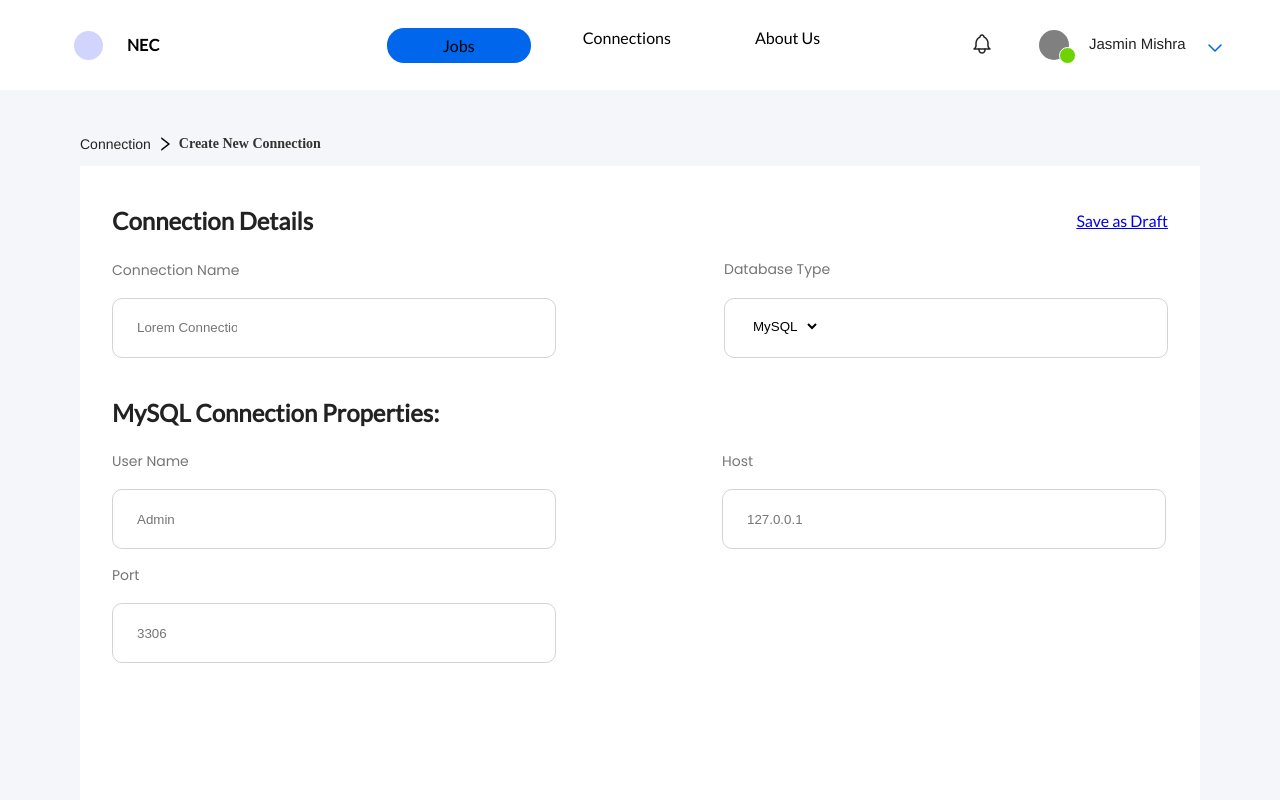
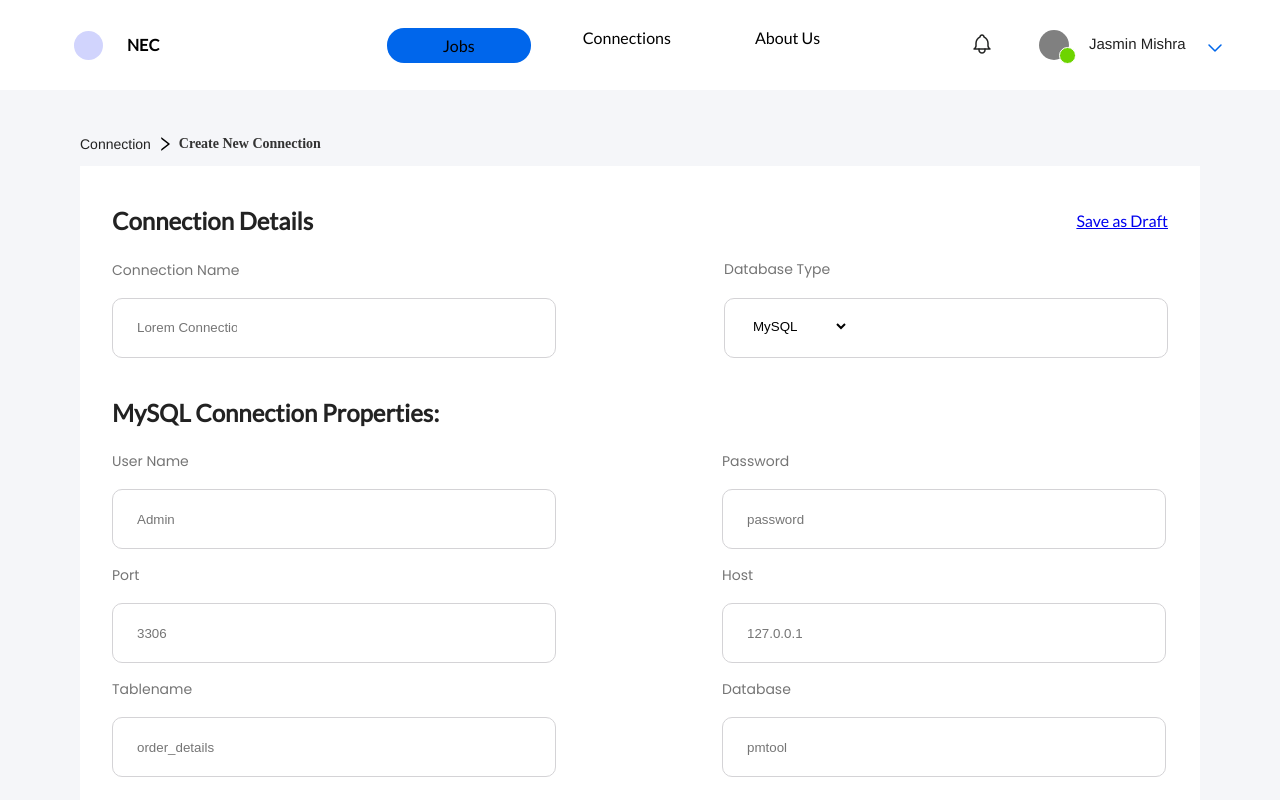
Before and after one commit to Prasanth2706/NEC_Project, a React (Create React App) app: page /connectiondetail in a window 1280 px wide. Shown: the top 800 px of the page. Built offline with nearby package versions, Linux system fonts and the light colour scheme.

Commit message:
text area added in connection detail

```diff
--- a/src/App.js
+++ b/src/App.js
@@ -41,7 +41,7 @@ function App() {
         ></Route>
         <Route
           path='/migration'
-          element={<MigrationInitiated/>}
+          element={<MigrationFailed/>}
         ></Route>
         <Route
           path='/connectionsuccess'
--- a/src/components/dropdown/index.jsx
+++ b/src/components/dropdown/index.jsx
@@ -1,21 +1,23 @@
 import React, { useState } from 'react';
 import './dropdown.css'
 
-const Dropdown = () => {
+const Dropdown = (props) => {
   const [selectedOption, setSelectedOption] = useState('');
 
   const handleSelectChange = (e) => {
     setSelectedOption(e.target.value);
+    props.handleTypeChange(e.target.value)
+    // props.hadleConnection()
   };
 
   return (
     <div>
         <div className='drop'>
         <select  className='dropselect' id="dropdown" value={selectedOption} onChange={handleSelectChange}>
-        <option value="sabavsf">MySQL</option>
-        <option value="option1">Option 1</option>
-        <option value="option2">Option 2</option>
-        <option value="option3">Option 3</option>
+        <option value="MySQL">MySQL</option>
+        <option value="PostgresSQL">PostgresSQL</option>
+        <option value="NoSql">NoSql</option>
+        <option value="Mongodb">Mongodb </option>
       </select>
         </div>
 
--- a/src/pages/connectionDetail/connectionDetail.css
+++ b/src/pages/connectionDetail/connectionDetail.css
@@ -45,13 +45,18 @@
 .connection_bottom_part {
     display: flex;
     justify-content: space-between;
-    margin-top: 14rem;
+    margin-top: 6rem;
 }
 
 .connection_bottom_button {
     display: flex;
     flex-direction: row;
     align-items: center;
+}
+.user
+{
+    display: flex;
+    justify-content: space-between;
 }
 
 
@@ -112,3 +117,7 @@
     /* font-stretch: normal; */
     color: #000;
 }
+.port{
+    display: flex;
+    justify-content: space-between;
+}
--- a/src/pages/connectionDetail/index.jsx
+++ b/src/pages/connectionDetail/index.jsx
@@ -1,49 +1,59 @@
-import { RightOutlined } from '@ant-design/icons'
-import React, { useState ,useEffect} from 'react'
-import TableHeading from '../../components/tableHeading'
-import Textarea from '../../components/textbox'
-import Dropdown from '../../components/dropdown'
-import BottomButton from '../../components/bottomButtons'
-import Navbar from '../../components/navbar/Navbar'
-import './connectionDetail.css'
+import { RightOutlined } from "@ant-design/icons";
+import React, { useState, useEffect } from "react";
+import TableHeading from "../../components/tableHeading";
+import Textarea from "../../components/textbox";
+import Dropdown from "../../components/dropdown";
+import BottomButton from "../../components/bottomButtons";
+import Navbar from "../../components/navbar/Navbar";
+import "./connectionDetail.css";
 // import PopupCard from '../../components/popup/popupcard'
-import { ConnectionSuccess, ConnectionFailed } from '../../components/popup/popup';
-import PopupCard from '../../components/popup/popupcard'
-import successAnimation from '../../Assets/Animation - 1701147458535.gif'
-import successImage from "../../Assets/done-rafiki-2.png"
-import correctIcon from '../../Assets/correct.svg';
-import axios from 'axios';
-
-
+import {
+  ConnectionSuccess,
+  ConnectionFailed,
+} from "../../components/popup/popup";
+import PopupCard from "../../components/popup/popupcard";
+import successAnimation from "../../Assets/Animation - 1701147458535.gif";
+import successImage from "../../Assets/done-rafiki-2.png";
+import correctIcon from "../../Assets/correct.svg";
+import axios from "axios";
 
 const ConnectionDetail = () => {
-
   const [isPopupVisible, setPopupVisible] = useState(false);
-    const [data,setData] = useState(false);
+  const [data, setData] = useState(false);
 
   const [name, setName] = useState("");
   const [type, setType] = useState("");
+  console.log(type, "sucess");
+  const [port, setPort] = useState("");
   const [host, setHost] = useState("");
   const [userName, setUserName] = useState("");
   const [password, setPassword] = useState("");
   const [database, setDatabase] = useState("");
   const [tableName, setTableName] = useState("");
 
-
-
   const handleConnection = () => {
-
+    const accessToken = localStorage.getItem("access-token");
+    console.log(accessToken, "accessToken");
     axios
-        .post("http://localhost:5000/testconnection?dhjasjasdj&", {
+      .post(
+        "http://localhost:5000/testconnection?dhjasjasdj&",
+        {
           name: name,
           type: type,
+          port: port,
           host: host,
           username: userName,
           password: password,
           database: database,
-          tableName:tableName,
-
-        })
+          tableName: tableName,
+        },
+        {
+          headers: {
+            "Content-Type": "application/json",
+            "x-auth-token": accessToken,
+          },
+        }
+      )
       .then(
         (response) => {
           // localStorage.setItem(
@@ -60,14 +70,13 @@ const ConnectionDetail = () => {
           console.log(error);
         }
       );
-
-    }
+  };
 
   const handleNameChange = (e) => {
     setName(e.target.value);
   };
-    const handleTypeChange = (e) => {
-        setType(e.target.value);
+  const handleTypeChange = (value) => {
+    setType(value);
   };
   const handleHostChange = (e) => {
     setHost(e.target.value);
@@ -75,85 +84,144 @@ const ConnectionDetail = () => {
   const handleUserNameChange = (e) => {
     setUserName(e.target.value);
   };
+  const handlePortChange = (e) => {
+    setPort(e.target.value);
+  };
   const handlePassChange = (e) => {
     setPassword(e.target.value);
   };
   const handleDatabaseChange = (e) => {
     setDatabase(e.target.value);
   };
-    const handleTableNameChange =(e) => {
+  const handleTableNameChange = (e) => {
     setTableName(e.target.value);
-    }
-
+  };
 
   const handleButtonClick = () => {
     setPopupVisible(true);
   };
-  const connectiondata = {title:"Connection test successful.", icon:correctIcon,
-  image:successImage,
-  paragraph:"Thanks for being patient, connection test is successfully completed"
-}
+  const connectiondata = {
+    title: "Connection test successful.",
+    icon: correctIcon,
+    image: successImage,
+    paragraph:
+      "Thanks for being patient, connection test is successfully completed",
+  };
 
   const handlePopupClose = () => {
     setPopupVisible(false);
   };
+
+  const getType=(value)=>{
+
+  }
 
   const clickData = () => {
     setData(true);
     console.log("Data ==> ", data);
   };
 
-
   return (
     <>
       <Navbar />
-            <div className='outer_wrap'>
-                <div className='connection_section'>
-                    <p className='main_connection_heading'>Connection</p>
-                    <RightOutlined className='rightarrow' />
-                    <p className='new_connection'> Create New Connection</p>
+      <div className="outer_wrap">
+        <div className="connection_section">
+          <p className="main_connection_heading">Connection</p>
+          <RightOutlined className="rightarrow" />
+          <p className="new_connection"> Create New Connection</p>
         </div>
-                <div className='connection_detail'>
-                    <div className='main_connection_detail'>
+        <div className="connection_detail">
+          <div className="main_connection_detail">
             <TableHeading title={"Connection Details"} />
             <a href="sd">Save as Draft</a>
           </div>
-                    <div className='connection_input'>
-                        <Textarea label={"Connection Name"} placeholder={"Lorem Connection"} className={"connection"} />
-                        <div className='dropdown'>
-                            <span className='drop_title'>
-                                Database Type
-                            </span>
-                            <Dropdown />
+          <div className="connection_input">
+            <Textarea
+              label={"Connection Name"}
+              placeholder={"Lorem Connection"}
+              className={"connection"}
+              value={name}
+              onChange={handleNameChange}
+            />
+            <div className="dropdown">
+              <span className="drop_title">Database Type</span>
+              <Dropdown value={type} handleTypeChange={handleTypeChange} handleConnection = {handleConnection}/>
             </div>
           </div>
 
-
-                    <div className='sub_connection_detail'>
+          <div className="sub_connection_detail">
             <TableHeading title={"MySQL Connection Properties:"} />
           </div>
-                    <div className='connection_props'>
-                        <Textarea label={'User Name'} placeholder={"Admin"} />
-                        <Textarea label={'Host'} placeholder={"127.0.0.1"} />
+          <div className="connection_props">
+            <Textarea
+              label={"User Name"}
+              placeholder={"Admin"}
+              value={userName}
+              onChange={handleUserNameChange}
+            />
+            <Textarea
+              label={"Password"}
+              placeholder={"password"}
+              value={password}
+              onChange={handlePassChange}
+            />
           </div>
-                    <div className='port'>
-                        <Textarea label={"Port"} placeholder={"3306"} />
+          <div className="port">
+            <Textarea
+              label={"Port"}
+              placeholder={"3306"}
+              value={port}
+              onChange={handlePortChange}
+            />
+            <Textarea
+              label={"Host"}
+              placeholder={"127.0.0.1"}
+              value={host}
+              onChange={handleHostChange}
+            />
+          </div>
+          <div className="user">
+            <Textarea
+              label={"Tablename"}
+              placeholder={"order_details"}
+              value={tableName}
+              onChange={handleTableNameChange}
+            />
+            <Textarea
+              label={"Database"}
+              placeholder={"pmtool"}
+              value={database}
+              onChange={handleDatabaseChange}
+            />
           </div>
 
-                    <div className='connection_bottom_part'>
-                        <p>Started creating on: 25-02-2022  |  12.00 PM</p>
-                        <div className='connection_bottom_button'>
-                            <BottomButton name={"Previous Step"} className={"previous_step"} />
-                            <BottomButton onClick={clickData} name={"Test Connection"} className={"test_connection"} onChange={handleConnection}/>
+          <div className="connection_bottom_part">
+            <p>Started creating on: 25-02-2022 | 12.00 PM</p>
+            <div className="connection_bottom_button">
+              <BottomButton
+                name={"Previous Step"}
+                className={"previous_step"}
+              />
+              <BottomButton
+                onClick={handleConnection}
+                name={"Test Connection"}
+                className={"test_connection"}
+                onChange={handleConnection}
+              />
             </div>
           </div>
         </div>
 
-                <PopupCard data = {connectiondata} display={data} closingPopUp={()=>{setData(!data)}}/>
-
+        <PopupCard
+          data={connectiondata}
+          display={data}
+          closingPopUp={() => {
+            setData(!data);
+          }}
+        />
       </div>
     </>
-    )
-}
+  );
+};
 
-export default ConnectionDetail
+export default ConnectionDetail;
```
Lines whose indentation alone changed are shown as unchanged.
